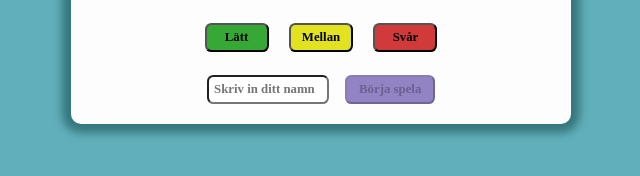
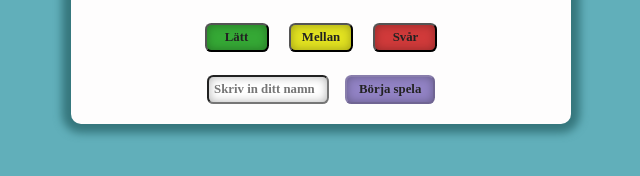
Before and after one commit to AzrSara/Hangman, a website with bundled scripts: page index.html in a window 1280 px wide. Shown: the part 408-584 px from the top of the page, without its empty margins (319-959 px from the left). Built offline with nearby package versions, Linux system fonts and the light colour scheme.

Commit message:
Lagg till textfärg på knappar + skugga

```diff
--- a/hangman.css
+++ b/hangman.css
@@ -89,6 +89,9 @@ h1 {
     width: 5em;
     padding: 0.4em;
     font-size: 0.8em;
+    color: #222;
+    box-shadow: inset 0 0 10px rgba(0, 0, 0, 0.3);
+
 }
 
 .name-input {
```
